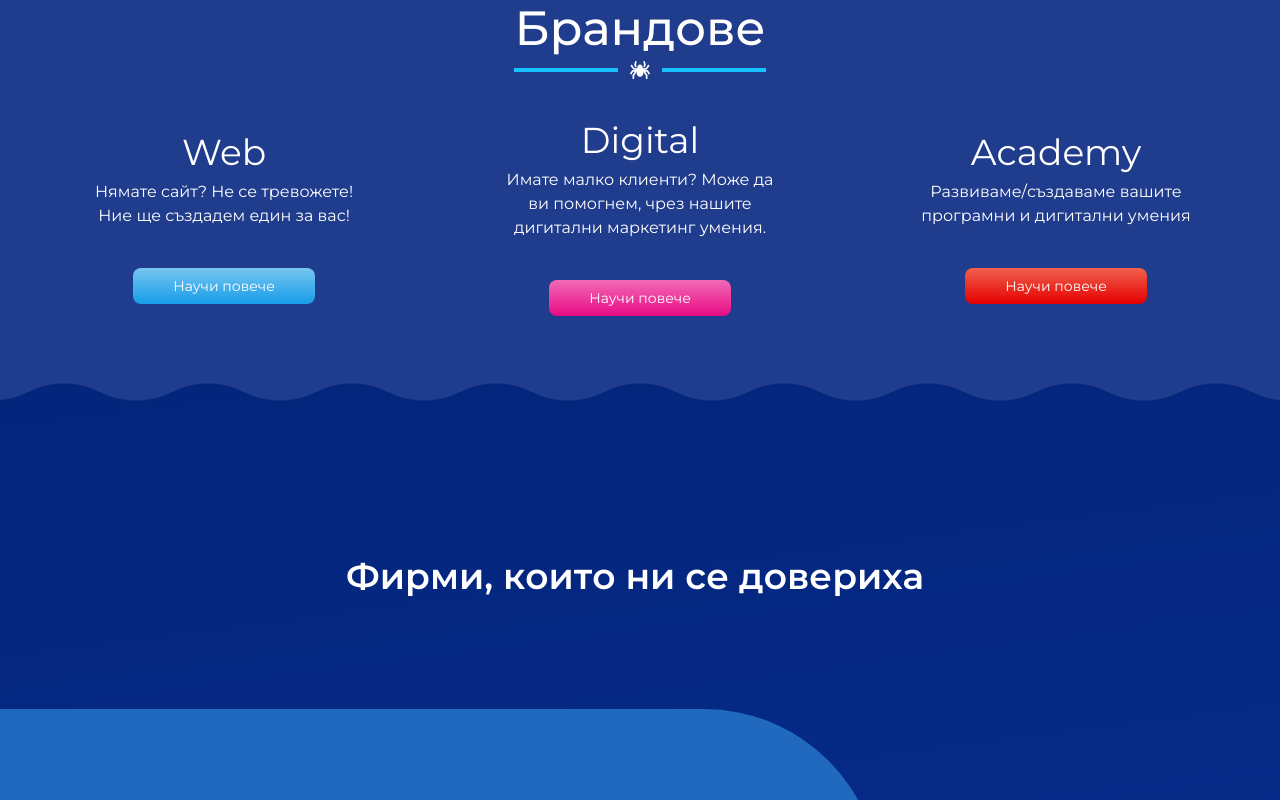
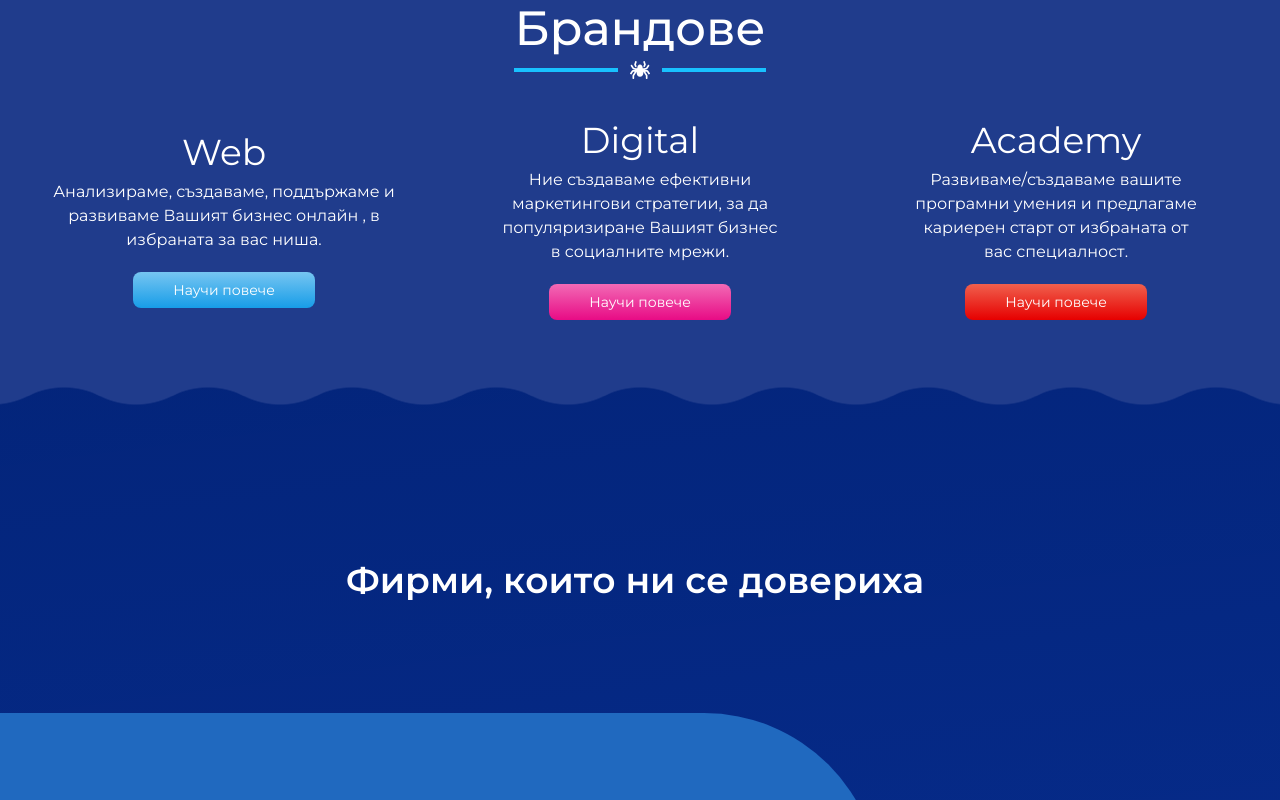
Before and after one commit to StroverIT/Strover, a Next.js app: page / in a window 1280 px wide. Shown: the part 2940-3740 px from the top of the page. Built offline with nearby package versions, Linux system fonts and the light colour scheme; a web font is replaced by a local one.

Commit message:
fixing text

```diff
--- a/components/indexPage/ServiceComp/Container.js
+++ b/components/indexPage/ServiceComp/Container.js
@@ -3,20 +3,13 @@ import Link from "next/link";
 
 import FadeIn from "../../layouts/animations/onView/FadeIn";
 
-export default function Container({
-  title,
-  p,
-  link,
-  btnColor,
-  moreClasses,
-  delay,
-}) {
+export default function Container({ title, children, link, btnColor, delay }) {
   return (
     <FadeIn delay={delay} duration={0.8}>
       <div className="">
         <h3 className="text-4xl">{title}</h3>
-        <p className="xl:max-w-[18rem] mt-2 whitespace-pre-line">{p}</p>
-        <div className="mt-5 md:mt-10 ">
+        {children}
+        <div className="mt-5 md:mt-5 ">
           <Link href={link} scroll={false}>
             <button className={`px-10 py-2 text-sm rounded-lg ${btnColor}`}>
               Научи повече
--- a/components/indexPage/Services.js
+++ b/components/indexPage/Services.js
@@ -16,32 +16,42 @@ export default function Services() {
       <section className="container grid items-center justify-center mt-10 text-white zeroToXl:text-center grid-cols xl:grid-cols-3 zeroToXl:gap-y-10">
         {/* Web container */}
 
-        <Container
-          title="Web"
-          p="Нямате сайт? Не се тревожете! Ние ще създадем един за вас!"
-          link="/web"
-          btnColor="btn-web-bg-color"
-        />
+        <Container title="Web" link="/web" btnColor="btn-web-bg-color">
+          <p className="max-w-sm mt-2 whitespace-pre-line">
+            {/* Нямате сайт? Не се тревожете! Ние ще създадем един за вас! */}
+            {/* Анализираме, създаваме, поддържаме и развиваме всякакъв вид
+            уебсайтове. */}
+            Анализираме, създаваме, поддържаме и развиваме Вашият бизнес онлайн
+            , в избраната за вас ниша.
+          </p>
+        </Container>
         {/* Digital container */}
         <Container
           title="Digital"
-          p="Имате малко клиенти? Може да ви помогнем, чрез нашите дигитални маркетинг умения."
           link="/digital"
           btnColor="btn-digital-bg-color"
-          moreClasses="flex-center flex-col text-center"
           delay={0.2}
-        />
+        >
+          <p className="xl:max-w-[18rem] mt-2 whitespace-pre-line">
+            Ние създаваме ефективни маркетингови стратегии, за да популяризиране
+            Вашият бизнес в социалните мрежи.
+          </p>
+        </Container>
 
         {/* Logistics container */}
         {/* \n */}
         <Container
           title="Academy"
-          p={`Развиваме/създаваме вашите програмни и дигитални умения`}
           link="/academy"
           btnColor="btn-academy-bg-color"
           moreClasses="md:flex md:justify-end md:items-end md:text-end md:flex-col text-center"
           delay={0.4}
-        />
+        >
+          <p className="xl:max-w-[18rem] mt-2 whitespace-pre-line">
+            Развиваме/създаваме вашите програмни умения и предлагаме кариерен
+            старт от избраната от вас специалност.
+          </p>
+        </Container>
       </section>
     </section>
   );
--- a/components/web/HowToProfit.js
+++ b/components/web/HowToProfit.js
@@ -35,7 +35,7 @@ export default function HowToProfit() {
   }, [sectionView]);
 
   return (
-    <section className="relative z-10 text-center  max-lg:container pt-14 xl:-mt-96 -mt-28">
+    <section className="relative z-10 text-center max-lg:container pt-14 xl:-mt-96 -mt-28">
       <div className="flex-col flex-center">
         <div className="hidden font-semibold uppercase lg:text-4xl text-blue-50 lg:flex ">
           <TextAnimation
@@ -51,9 +51,10 @@ export default function HowToProfit() {
           как сайтът ви печели за вас
         </div>
         <FadeIn duration={0.85} delay={0.4}>
-          <div className="max-w-2xl text-lg max-lg:mt-2 ">
-            В днешни дни не е достатъчно да притежавате просто сайт, трябва Ви
-            Уеб сайт, който развива бизнеса Ви онлайн
+          <div className="max-w-3xl text-lg max-lg:mt-2 ">
+            {/* В днешни дни не е достатъчно да притежавате просто сайт, трябва Ви
+            Уеб сайт, който развива бизнеса Ви онлайн */}
+            {/* Как и защо вашият уебсайт ще печели за бизнесът Ви. */}
           </div>
         </FadeIn>
       </div>
```
